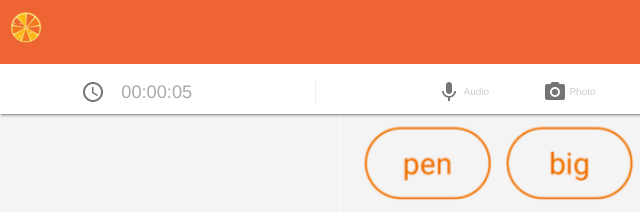
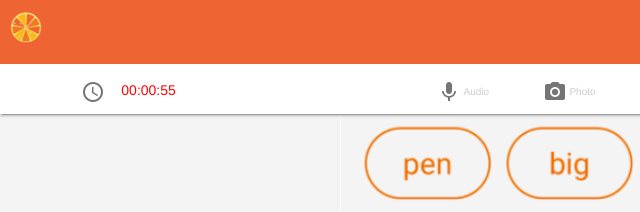
Before and after one commit to TangerineKenya/DesignSprintPrototype-Team1, a plain HTML site: page grid-test.html in a window 1280 px wide. Shown: the top 212 px of the page, 0-640 px from the left. Drawn offline with nearby package versions, Linux system fonts and the light colour scheme.

Commit message:
Timer countdown

```diff
--- a/grid-test.html
+++ b/grid-test.html
@@ -106,8 +106,8 @@
             <img style="float:right" src="assets/ic_clock.png">
           </div>
 
-          <div class="mdl-cell mdl-cell--2-col tangerine--timer timer">
-            00:00:00
+          <div class="mdl-cell mdl-cell--2-col tangerine--timer countdown-timer" style="color: red">
+            00:00:60
           </div>
 
           <div class="mdl-cell mdl-cell--1-col">
--- a/scripts.js
+++ b/scripts.js
@@ -5,6 +5,15 @@ $('document').ready(function () {
     var seconds = (parseInt((time.split(':'))[2]) + 1).toString()
     if (seconds.length == 1) seconds = '0' + seconds
     $('.timer').text('00:00:' + seconds)
+  }, 1000)
+  setInterval(function () {
+    var time = $('.countdown-timer').text()
+    var seconds = (parseInt((time.split(':'))[2]) - 1).toString()
+    if (seconds !== 0) {
+      if (seconds.length == 1) seconds = '0' + seconds
+      //debugger
+      $('.countdown-timer').text('00:00:' + seconds)
+    }
   }, 1000)
 
   $('.mdl-button').click(function (ev) {
```
